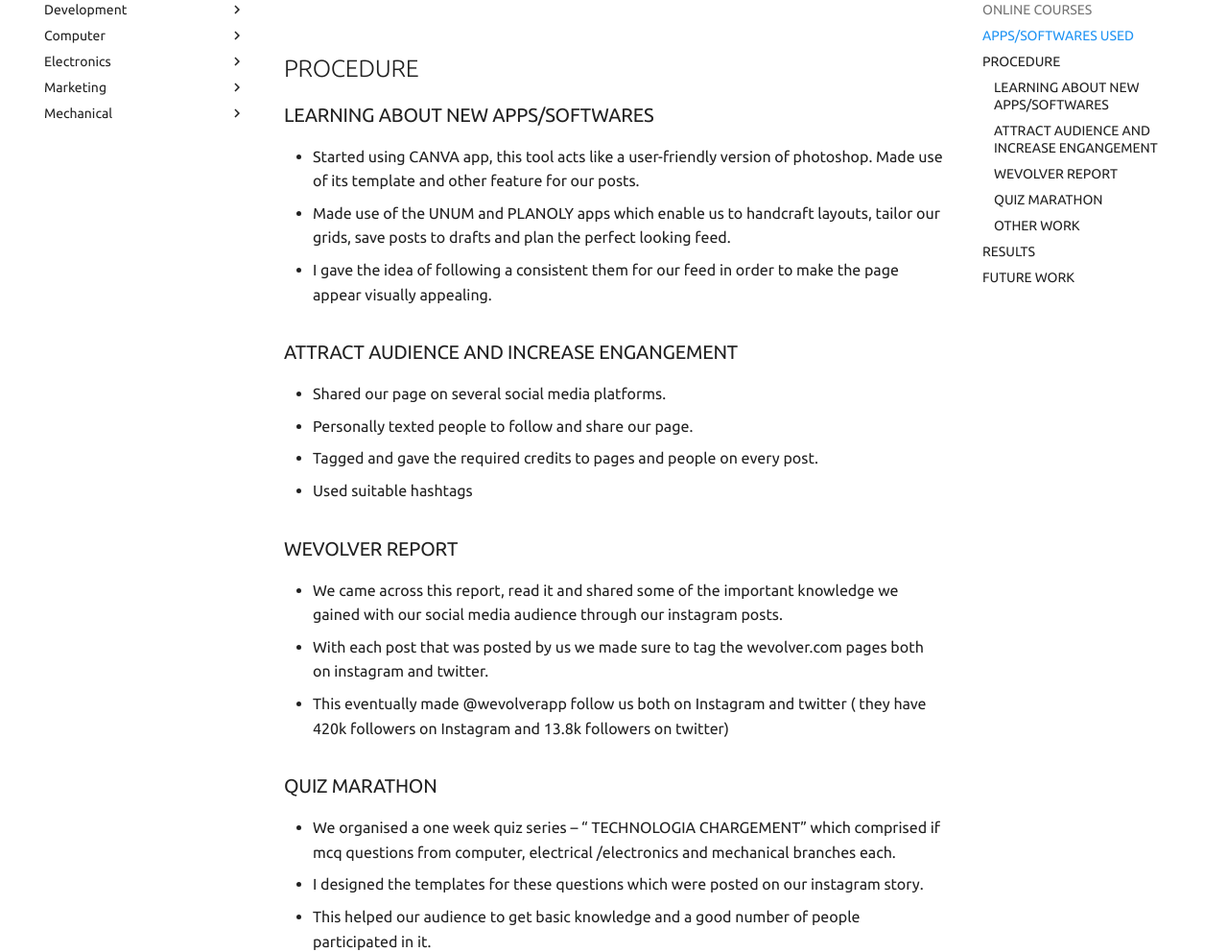
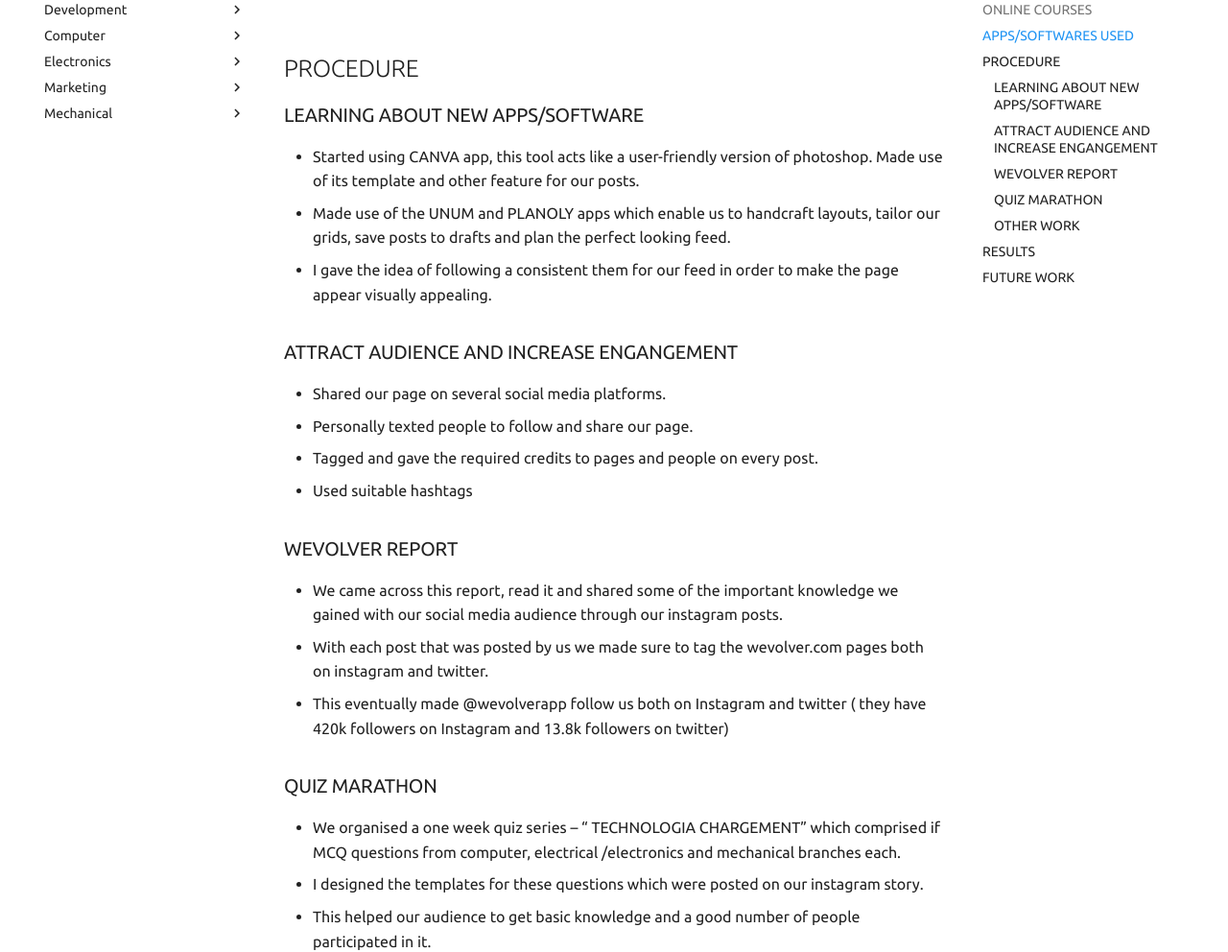
Before and after one commit to auvzhcet/Documentation, an MkDocs documentation site: the page built from docs/marketing/student_Reports/sabeela_2019_20.md, in a window 1280 px wide and 1400 px high, scrolled down 969 px. Shown: the part 152-1144 px from the top of the window at 96% size. Built offline with MkDocs 1.6.1 and Material for MkDocs 9.7.7, drawn with Linux system fonts in a browser that asks for light colours; comment, search, counter and statistics services are not loaded; some of the changed text lies outside the part shown.

Commit message:
fix: Removed typos in sabila's report

```diff
--- a/docs/marketing/student_Reports/sabeela_2019_20.md
+++ b/docs/marketing/student_Reports/sabeela_2019_20.md
@@ -20,7 +20,7 @@ The marketing team plays a vital role in promoting the business and mission of a
 
 - Engaging current customers and capturing new ones.
 
-- Learning new editing  softwares/applications.
+- Learning new editing  software/applications.
 
 ## ONLINE COURSES
 
@@ -37,7 +37,7 @@ The marketing team plays a vital role in promoting the business and mission of a
 
 ## PROCEDURE
 
-### LEARNING ABOUT NEW APPS/SOFTWARES
+### LEARNING ABOUT NEW APPS/SOFTWARE
 
 - Started using CANVA app, this tool acts like a user-friendly version of photoshop. Made use of its template and other feature for our posts.
 - Made use of the UNUM and PLANOLY  apps which enable us to handcraft layouts, tailor our grids, save posts to drafts and plan the perfect looking feed.
@@ -58,7 +58,7 @@ The marketing team plays a vital role in promoting the business and mission of a
 
 ### QUIZ MARATHON
 
-- We organised a one week quiz series – “ TECHNOLOGIA CHARGEMENT” which comprised if mcq questions  from computer, electrical /electronics and mechanical branches each.
+- We organised a one week quiz series – “ TECHNOLOGIA CHARGEMENT” which comprised if MCQ questions  from computer, electrical /electronics and mechanical branches each.
 - I designed the templates for these questions which were posted on our instagram story.
 - This helped our audience to get basic knowledge and a good number of people participated in it.
 - We got an overwhelming response and it helped with our engagement.
```
